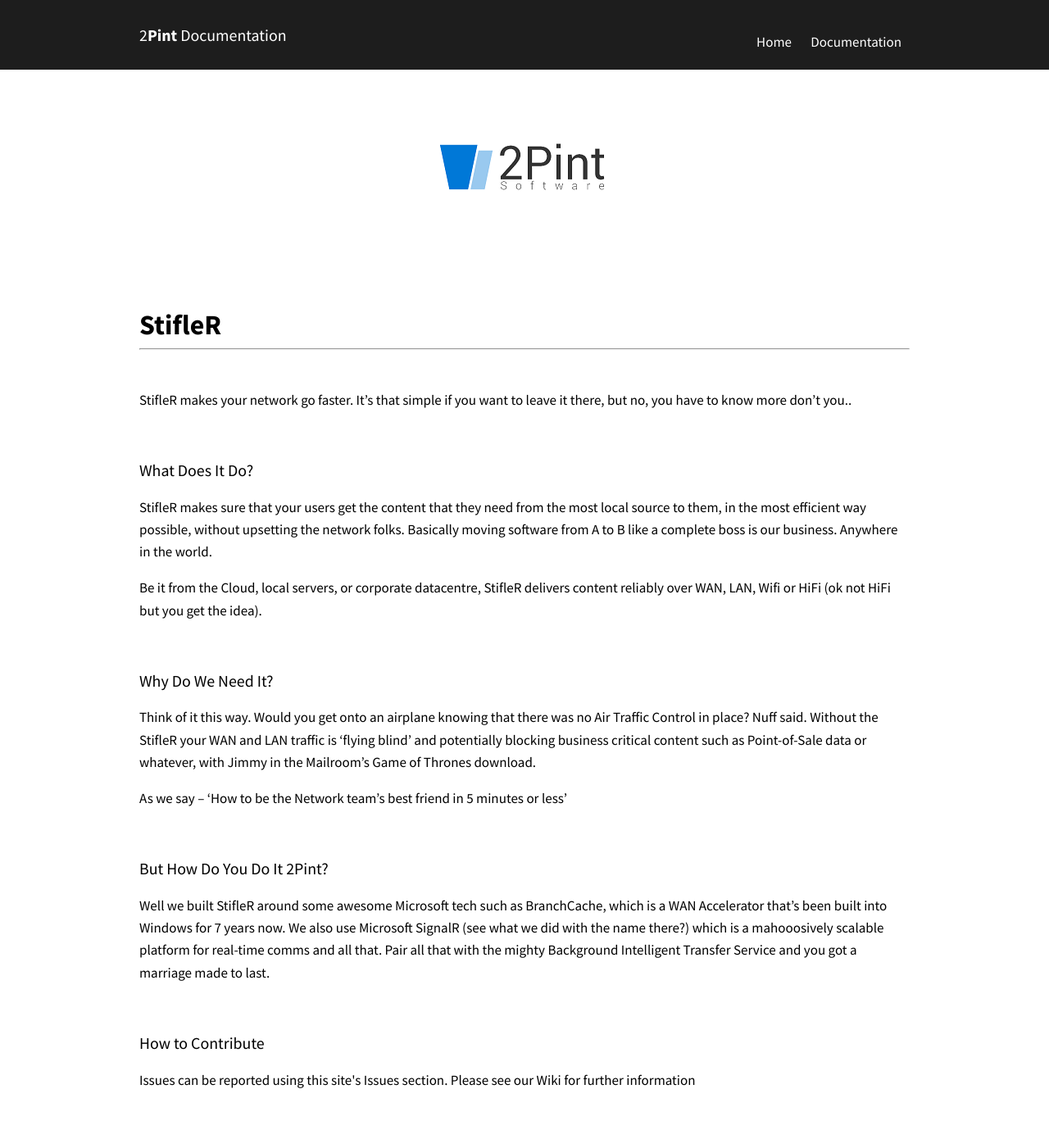
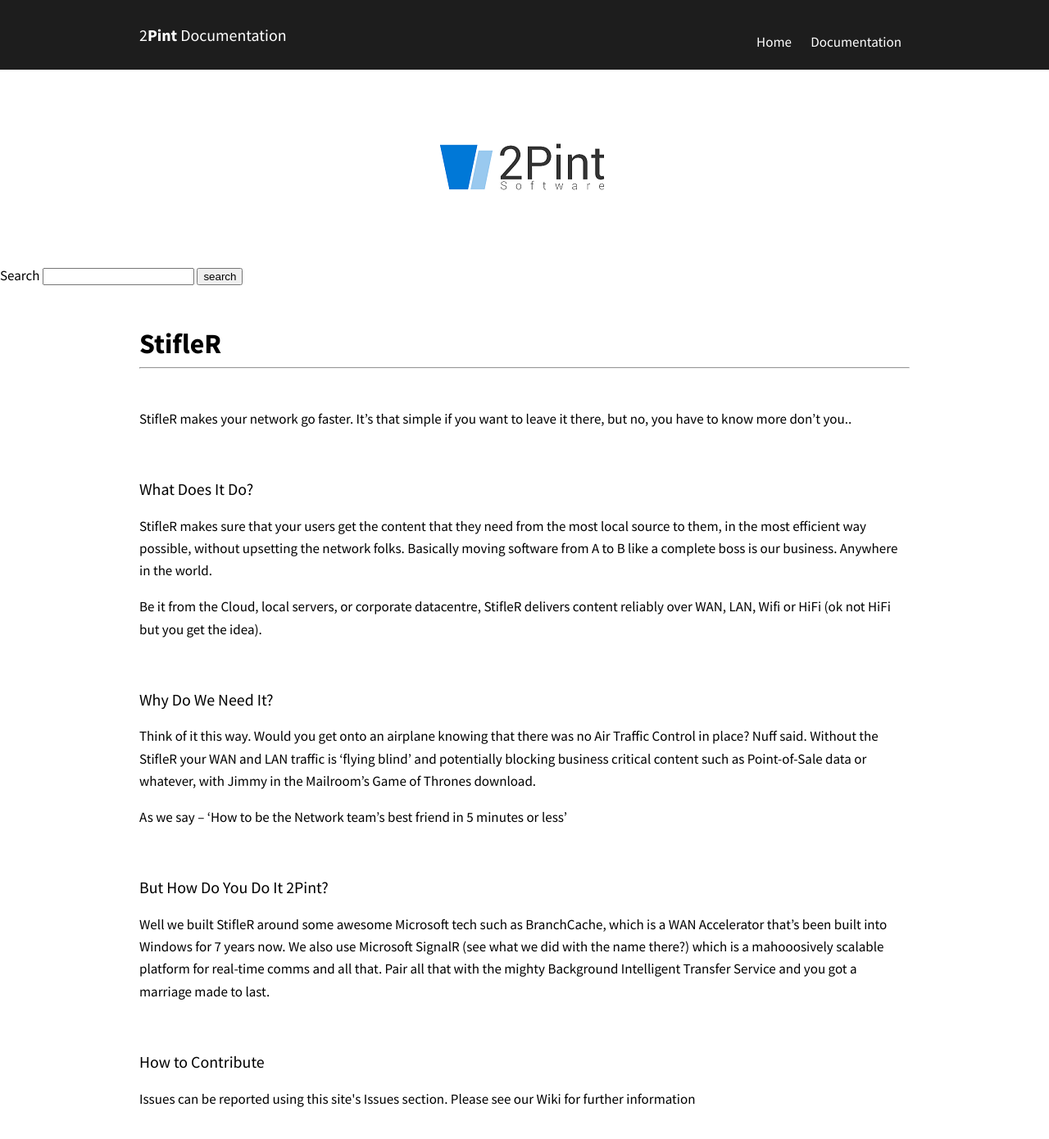
Before and after one commit to RoseSmithTest/Documentation, a Jekyll site: the page built from index.html, in a window 1280 px wide and 1400 px high. Shown: the top 1390 px of the window at 82% size. Built offline with Jekyll 4.4.1, drawn with Linux system fonts in a browser that asks for light colours.

Commit message:
Update index.html

```diff
--- a/index.html
+++ b/index.html
@@ -10,6 +10,11 @@ navigation_weight: 1
 <div class="container">
 
 </div>
+<form action="/search.html" method="get">
+		<label for="search_box">Search</label>
+		<input type="text" id="search_box" name="query">
+		<input type="submit" value="search">
+	</form>
 <div class="container">
 	<div class="columns spacing">
 		<h1><strong>StifleR</strong></h1><hr><br>
@@ -30,9 +35,5 @@ navigation_weight: 1
 <br><br>
 		</div>
 	</div>
-<form action="/search.html" method="get">
-		<label for="search_box">Search</label>
-		<input type="text" id="search_box" name="query">
-		<input type="submit" value="search">
-	</form>
+
 </div>
```
